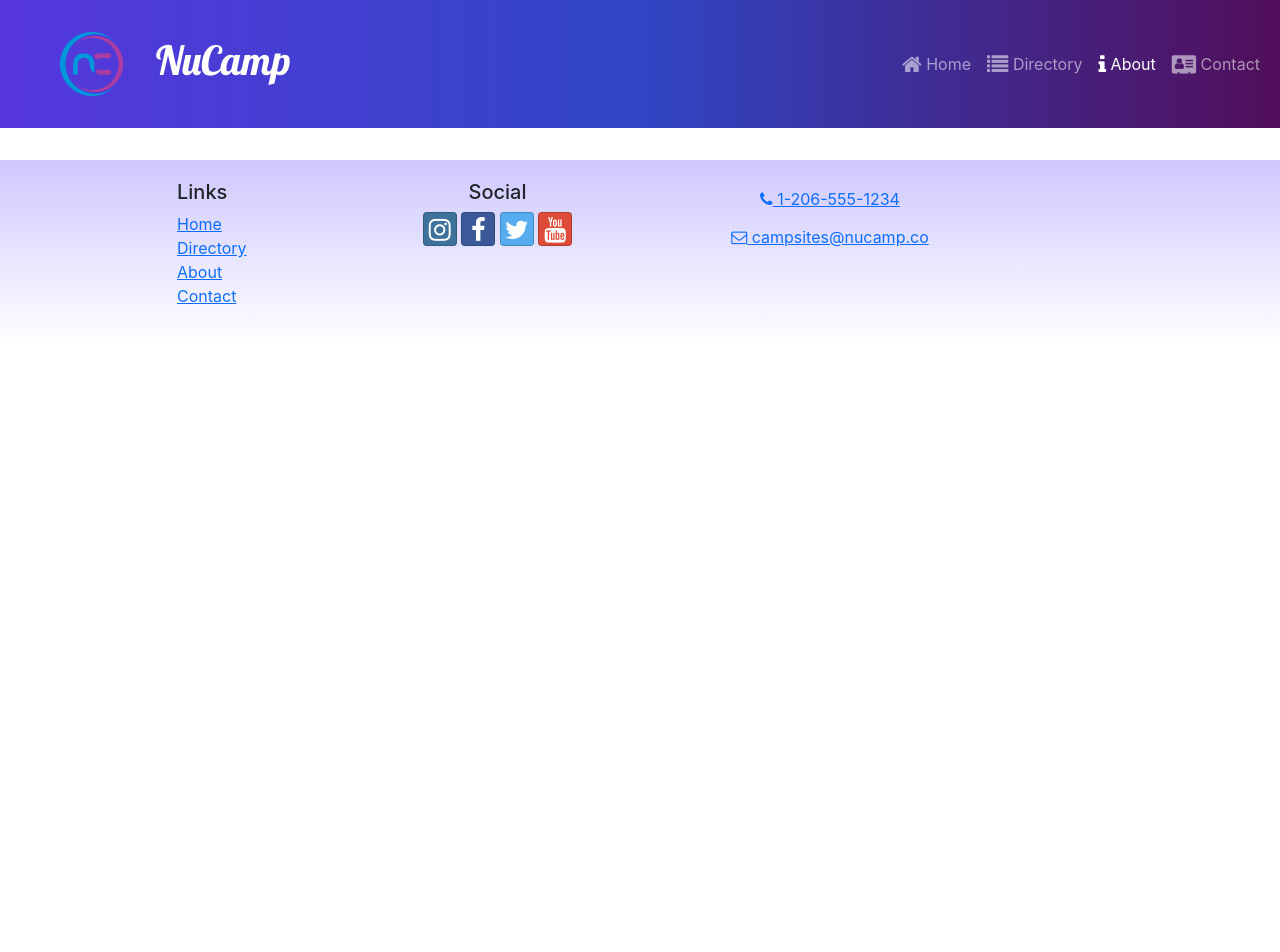
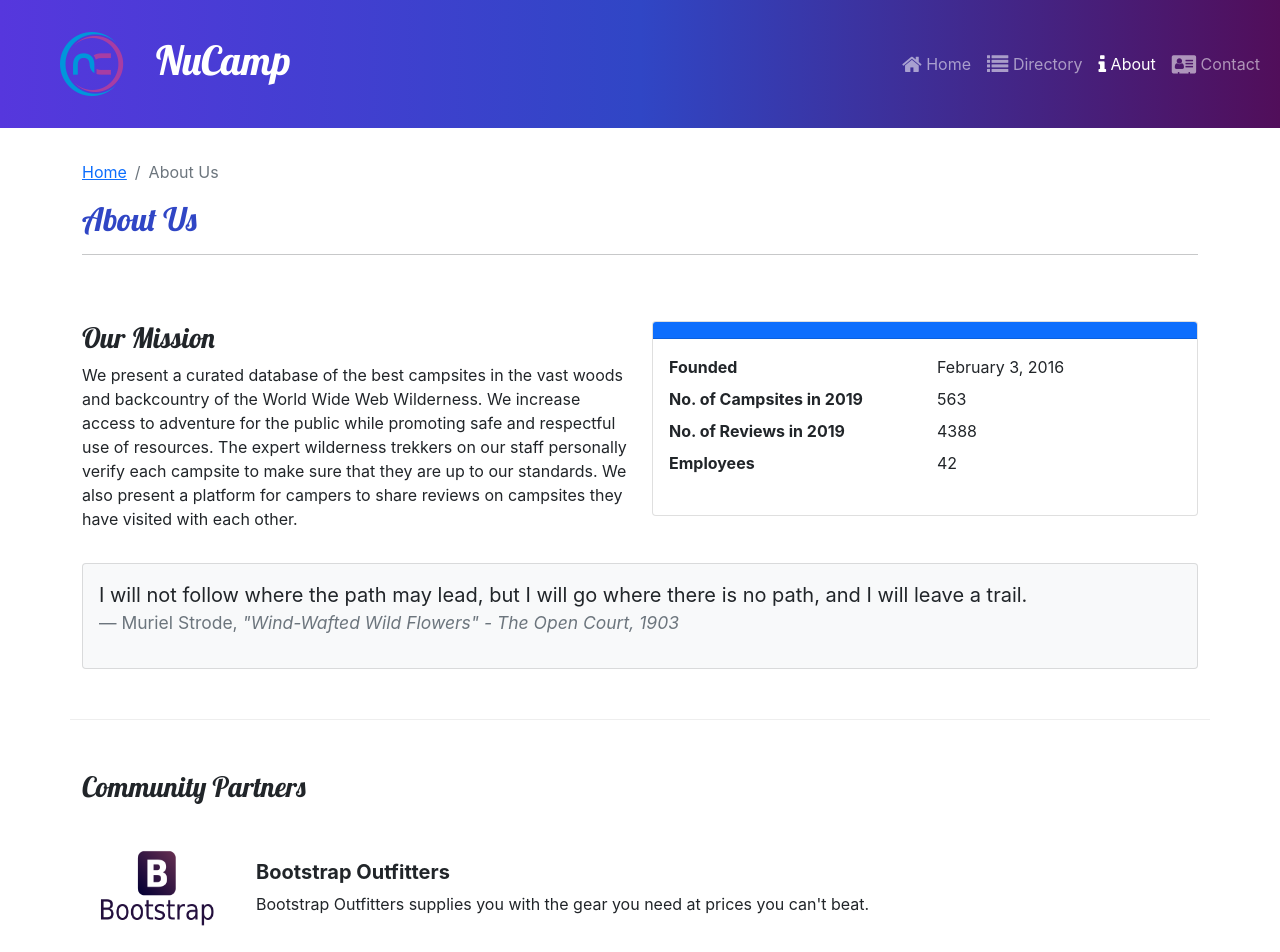
Before and after one commit to DevAntonioRogers/Nucamp-React-Site, a React (Create React App) app: page /about in a window 1280 px wide. Shown: the top 952 px of the page. Before the commit the page ends 800 px from the top, so only its background shows below. Built offline with nearby package versions, Linux system fonts and the light colour scheme.

Commit message:
Fixed About Us Page

```diff
--- a/src/App.js
+++ b/src/App.js
@@ -5,6 +5,7 @@
 import Header from './components/Header';
 import Footer from './components/Footer';
 import CampsiteDetailPage from './pages/CampsiteDetailPage';
+import AboutPage from './pages/AboutPage';
 import './App.css';
 
 function App() {
@@ -19,6 +20,7 @@
           path='directory/:campsiteId'
           element={<CampsiteDetailPage />}
         />
+        <Route path='about' element={<AboutPage />} />
       </Routes>
       <Footer />
     </div>
--- a/src/features/campsites/CampsitesList.js
+++ b/src/features/campsites/CampsitesList.js
@@ -11,7 +11,7 @@
           <Col md='5' className='m-4' key={campsite.id}>
             <CampsiteCard campsite={campsite} />
           </Col>
-        );
+        )
       })}
     </Row>
   );
--- a/src/features/display/DisplayList.js
+++ b/src/features/display/DisplayList.js
@@ -2,9 +2,10 @@
 import DisplayCard from './DisplayCard';
 import { selectFeaturedCampsite } from '../campsites/campsitesSlice';
 import { selectFeaturedPromotion } from '../promotions/promotionsSlice';
+import { selectFeaturedPartner } from '../partners/partnersSlice';
 
 const DisplayList = () => {
-  const items = [selectFeaturedCampsite(), selectFeaturedPromotion()];
+  const items = [selectFeaturedCampsite(), selectFeaturedPromotion(), selectFeaturedPartner()];
 
   return (
     <Row>
--- /dev/null
+++ b/src/features/partners/Partner.js
@@ -0,0 +1,22 @@
+
+
+
+
+
+const Partner = ({ partner }) => {
+  if (partner) {
+    const { image, name, description } = partner
+    return (
+      <>
+        <img src={image} alt={name} style={{ width: '150px' }} />
+        <div className='m-4'>
+          <h5 className='fw-bold'>{name}</h5>
+          {description}
+        </div>
+      </>
+    );
+
+  } return null;
+}
+
+export default Partner
--- /dev/null
+++ b/src/features/partners/PartnersList.js
@@ -0,0 +1,23 @@
+import { Col } from 'reactstrap'
+import Partner from './Partner'
+import { selectAllPartners } from './partnersSlice'
+
+
+const PartnersList = () => {
+  const partners = selectAllPartners()
+
+  return (
+    <Col className='mt-4'>
+      {partners.map((partner) => {
+        return (
+          <div className='d-flex mb-5' key={partner.id}>
+            <Partner partner={partner} />
+          </div>
+        )
+      })}
+    </Col>
+  )
+}
+
+
+export default PartnersList
--- /dev/null
+++ b/src/features/partners/partnersSlice.js
@@ -0,0 +1,10 @@
+import { PARTNERS } from "../../app/shared/PARTNERS";
+
+
+export const selectAllPartners = () => {
+  return PARTNERS
+}
+
+export const selectFeaturedPartner = () => {
+  return PARTNERS.find((p) => p.featured === true)
+}
--- /dev/null
+++ b/src/pages/AboutPage.js
@@ -0,0 +1,73 @@
+import { Col, Row, Container, Card, CardBody, CardHeader } from 'reactstrap'
+import SubHeader from '../components/SubHeader';
+import PartnersList from '../features/partners/PartnersList';
+
+
+const AboutPage = () => {
+  return (
+
+    <Container>
+      <SubHeader current='About Us' />
+      <Row className='row-content'>
+
+        <Col sm='6'>
+          <h3>Our Mission</h3>
+          <p>
+            We present a curated database of the best campsites in the
+            vast woods and backcountry of the World Wide Web Wilderness.
+            We increase access to adventure for the public while
+            promoting safe and respectful use of resources. The expert
+            wilderness trekkers on our staff personally verify each
+            campsite to make sure that they are up to our standards. We
+            also present a platform for campers to share reviews on
+            campsites they have visited with each other.
+          </p>
+        </Col>
+
+        <Col sm='6'>
+          <Card>
+            <CardHeader className='bg-primary text-white'></CardHeader>
+            <CardBody>
+              <dl className='row'>
+                <dt className='col-6'>Founded</dt>
+                <dd className='col-6'>February 3, 2016</dd>
+                <dt className='col-6'>No. of Campsites in 2019</dt>
+                <dd className='col-6'>563</dd>
+                <dt className='col-6'>No. of Reviews in 2019</dt>
+                <dd className='col-6'>4388</dd>
+                <dt className='col-6'>Employees</dt>
+                <dd className='col-6'>42</dd>
+              </dl>
+            </CardBody>
+          </Card>
+        </Col>
+
+        <Col>
+          <Card className='bg-light mt-3'>
+            <CardBody>
+              <blockquote className='blockquote'>
+                <p> I will not follow where the path may lead, but I
+                  will go where there is no path, and I will leave
+                  a trail.</p>
+                <footer className='blockquote-footer'>Muriel Strode,{' '}
+                  <cite title='Source Title'>
+                    "Wind-Wafted Wild Flowers" - The Open Court,
+                    1903
+                  </cite>
+                </footer>
+              </blockquote>
+            </CardBody>
+          </Card>
+        </Col>
+      </Row>
+      <Row className='row-content'>
+        <Col xs='12'>
+          <h3>Community Partners</h3>
+        </Col>
+        <PartnersList />
+      </Row>
+    </Container>
+  )
+}
+
+export default AboutPage
```
